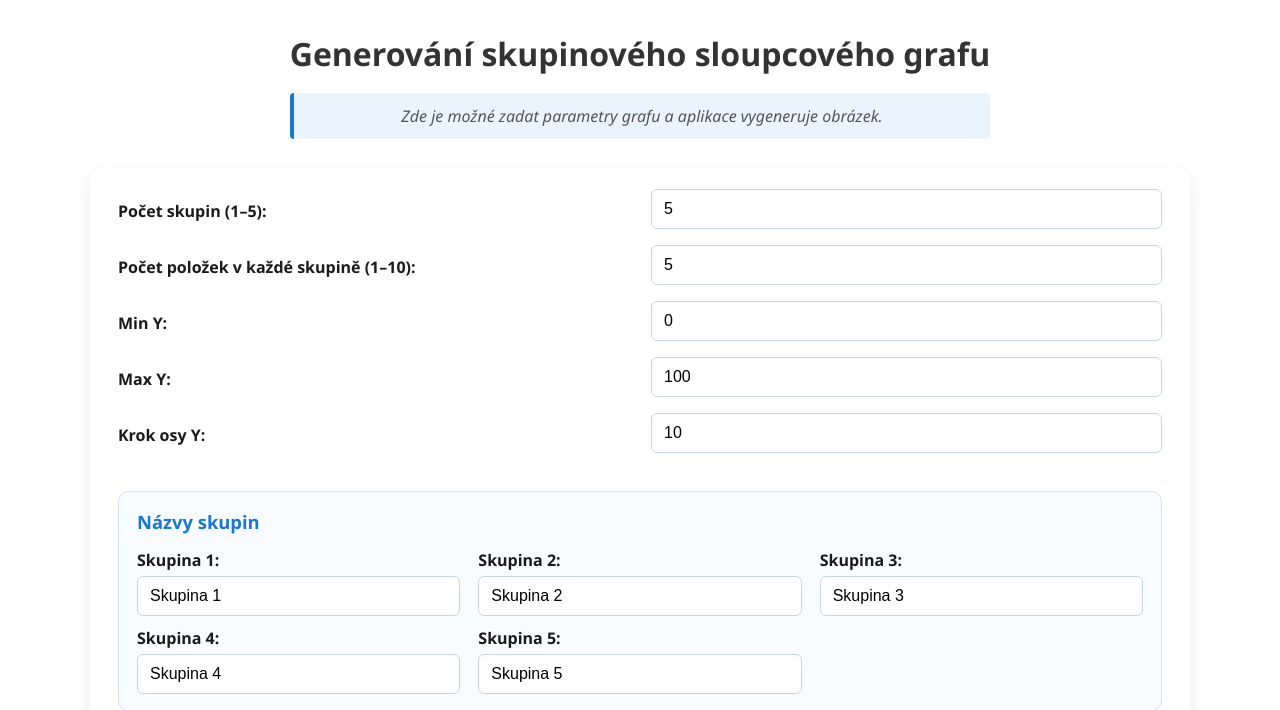
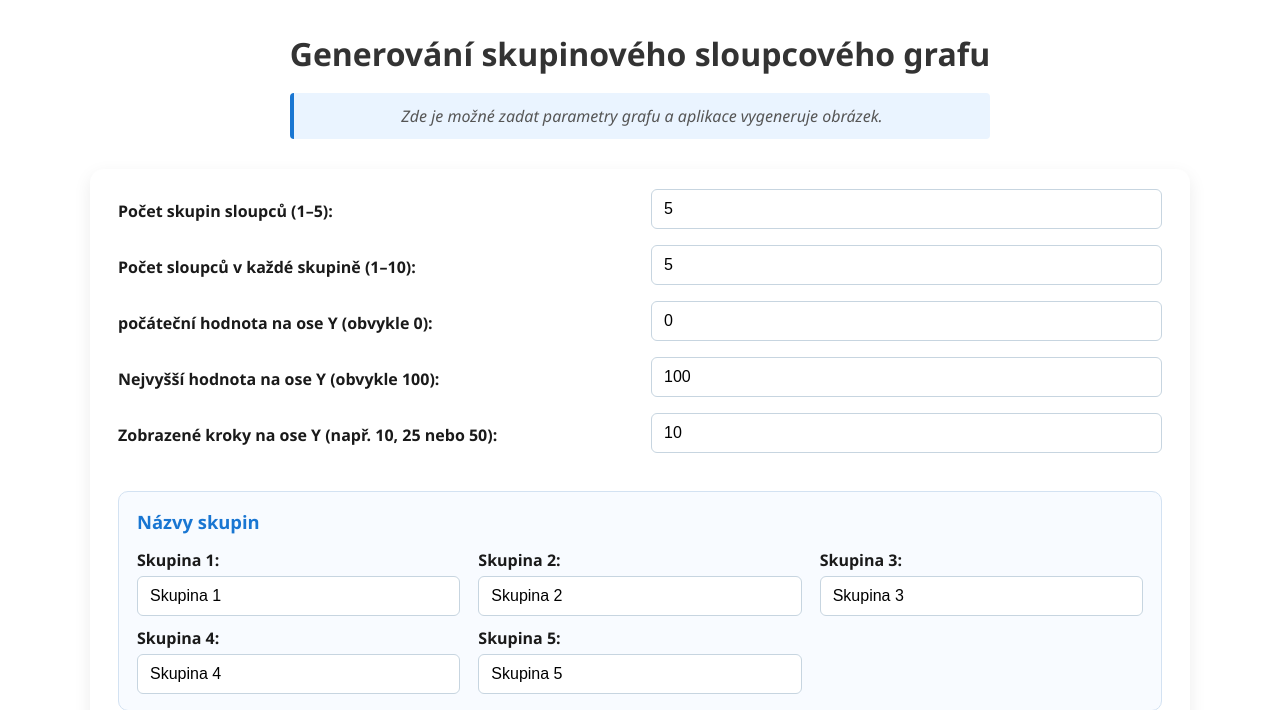
Before and after one commit to HonzaVanek/evidence_webapp, a Django app: page /pojistenci/vychytavky/grouped-bar in a window 1280 px wide. Shown: the part 98-808 px from the top of the page. Run offline with Django 4.2, Linux system fonts and the light colour scheme; the visitor is signed in with stand-in values (Sample User, id 1).

Commit message:
added JS to grouped bar generator. Also added spaces between the columns, it looks better.

```diff
--- a/pojistenci/templates/pojistenci/generate_grouped_bar.html
+++ b/pojistenci/templates/pojistenci/generate_grouped_bar.html
@@ -20,21 +20,21 @@
 <form id="grouped-bar-form" method="post" class="grouped-bar-form">
   {% csrf_token %}
 
-  <label for="grouped-bar-groups-number">Počet skupin (1–5):</label>
+  <label for="grouped-bar-groups-number">Počet skupin sloupců (1–5):</label>
   <input type="number" id="grouped-bar-groups-number" name="grouped-bar-groups-number"
          min="1" max="5" value="{{ prev_groups_count|default:5 }}" required>
 
-  <label for="grouped-bar-items-number">Počet položek v každé skupině (1–10):</label>
+  <label for="grouped-bar-items-number">Počet sloupců v každé skupině (1–10):</label>
   <input type="number" id="grouped-bar-items-number" name="grouped-bar-items-number"
          min="1" max="10" value="{{ prev_items_count|default:5 }}" required>
 
-  <label for="y-min">Min Y:</label>
+  <label for="y-min">počáteční hodnota na ose Y (obvykle 0):</label>
   <input type="number" id="y-min" name="y-min" step="any" value="{{ prev_y_min|default:0 }}" required>
 
-  <label for="y-max">Max Y:</label>
+  <label for="y-max">Nejvyšší hodnota na ose Y (obvykle 100):</label>
   <input type="number" id="y-max" name="y-max" step="any" value="{{ prev_y_max|default:100 }}" required>
 
-  <label for="y-step">Krok osy Y:</label>
+  <label for="y-step">Zobrazené kroky na ose Y (např. 10, 25 nebo 50):</label>
   <input type="number" id="y-step" name="y-step" step="any" value="{{ prev_y_step|default:10 }}" required>
 
   <div id="labels-container"></div>
@@ -96,6 +96,50 @@
       .replaceAll("'", "&#039;");
   }
 
+function getCurrentGroupNames(g) {
+  const names = [];
+  for (let gg = 0; gg < g; gg++) {
+    const inp = document.querySelector(`input[name="group_label_${gg}"]`);
+    const v = (inp?.value || "").trim();
+    names.push(v || `Skupina ${gg+1}`);
+  }
+  return names;
+}
+
+function getCurrentItemNames(i) {
+  const names = [];
+  for (let ii = 0; ii < i; ii++) {
+    const inp = document.querySelector(`input[name="item_label_${ii}"]`);
+    const v = (inp?.value || "").trim();
+    names.push(v || `Položka ${ii+1}`);
+  }
+  return names;
+}
+
+function refreshValueLabels() {
+  const g = clamp(groupsInput.value, 1, 5);
+  const i = clamp(itemsInput.value, 1, 10);
+
+  const groupNames = getCurrentGroupNames(g);
+  const itemNames  = getCurrentItemNames(i);
+
+  document.querySelectorAll(`#values-container .gb-group-title[data-g]`).forEach(h => {
+    const gg = parseInt(h.dataset.g, 10);
+    const gn = groupNames[gg] || `Skupina ${gg+1}`;
+    h.textContent = gn;
+  });
+
+  document.querySelectorAll(`#values-container label[data-g][data-i]`).forEach(lbl => {
+    const gg = parseInt(lbl.dataset.g, 10);
+    const ii = parseInt(lbl.dataset.i, 10);
+
+    const gn = groupNames[gg] || `Skupina ${gg+1}`;
+    const iname = itemNames[ii] || `Položka ${ii+1}`;
+
+    // tady si text uprav dle vkusu:
+    lbl.textContent = `Hodnota – ${gn} / ${iname}:`;
+  });
+}
 
 
 
@@ -149,21 +193,36 @@
 
     let vh = `<h3>Hodnoty</h3>`;
     for (let gg = 0; gg < g; gg++) {
-      vh += `<h4>Skupina ${gg+1}</h4><div class="gb-grid gb-grid--values">`;
+      vh += `<h4 class="gb-group-title" data-g="${gg}">Skupina ${gg+1}</h4><div class="gb-grid gb-grid--values">`;
       for (let ii = 0; ii < i; ii++) {
         const v = (prevValues[gg] && prevValues[gg][ii] !== undefined) ? prevValues[gg][ii] : "";
         vh += `
-        <div class="gb-field">
-          <label>Hodnota – Skupina ${gg+1} / Položka ${ii+1}:</label>
-          <input type="number" step="any" name="value_${gg}_${ii}"
-                 min="${isFinite(yMin) ? yMin : ""}"
-                 max="${isFinite(yMax) ? yMax : ""}"
-                 value="${esc(v)}" required> </div>
+          <div class="gb-field">
+            <label data-g="${gg}" data-i="${ii}">Hodnota – Skupina ${gg+1} / Položka ${ii+1}:</label>
+            <input type="number" step="any" name="value_${gg}_${ii}"
+                  min="${isFinite(yMin) ? yMin : ""}"
+                  max="${isFinite(yMax) ? yMax : ""}"
+                  value="${esc(v)}" required>
+          </div>
         `;
       }
       vh += `</div>`;
     }
     valuesContainer.innerHTML = vh;
+
+      // po vykreslení celé struktury přepiš labely podle aktuálních názvů
+    refreshValueLabels();
+
+    // a napoj živé přepisování při psaní do názvů
+    for (let gg = 0; gg < g; gg++) {
+      const inp = document.querySelector(`input[name="group_label_${gg}"]`);
+      if (inp) inp.addEventListener("input", refreshValueLabels);
+    }
+    for (let ii = 0; ii < i; ii++) {
+      const inp = document.querySelector(`input[name="item_label_${ii}"]`);
+      if (inp) inp.addEventListener("input", refreshValueLabels);
+    }
+
   }
 
   groupsInput.addEventListener("input", build);
@@ -175,8 +234,59 @@
   build();
 })();
 
-console.log("y-max after load:", document.getElementById("y-max").value);
-console.log("y-step after load:", document.getElementById("y-step").value);
+
+function smoothScrollTo(endY, duration = 1400) {
+    const startY = window.scrollY;
+    const distance = endY - startY;
+    let startTime = null;
+
+    // Krásná, plynulá ease-in-out funkce
+    function easeInOut(t) {
+        return t < 0.5
+            ? 4 * t * t * t                    // pomalý rozjezd
+            : 1 - Math.pow(-2 * t + 2, 3) / 2; // zpomalující dojezd
+    }
+
+    function step(timestamp) {
+        if (!startTime) startTime = timestamp;
+        const progress = timestamp - startTime;
+        const percent = Math.min(progress / duration, 1);
+
+        const eased = easeInOut(percent);
+
+        window.scrollTo(0, startY + distance * eased);
+
+        if (percent < 1) {
+            requestAnimationFrame(step);
+        }
+    }
+
+    requestAnimationFrame(step);
+}
+
+document.addEventListener("DOMContentLoaded", function () {
+
+    const form = document.getElementById("grouped-bar-form");
+
+    // 1) Při odeslání nastavíme flag
+    if (form) {
+        form.addEventListener("submit", function () {
+            sessionStorage.setItem("grouped_chart_scroll_after_submit", "1");
+        });
+    }
+
+    // 2) Po reloadu zkontrolujeme flag
+    if (sessionStorage.getItem("grouped_chart_scroll_after_submit") === "1") {
+
+        sessionStorage.removeItem("grouped_chart_scroll_after_submit");
+
+        // počkáme 1 sekundu
+        setTimeout(() => {
+            const end = document.documentElement.scrollHeight;
+            smoothScrollTo(end, 1400); // 1.4s animace
+        }, 800);
+    }
+});
 </script>
 
 {% endblock content %}
--- a/pojistenci/views.py
+++ b/pojistenci/views.py
@@ -734,15 +734,14 @@ def generate_grouped_bar(request):
                 spine.set_visible(False)
 
             group_positions = list(range(groups_count))
-            total_width = 0.8
-            bar_width = total_width / items_count
+            total_width = 0.65
+            inner_gap = 0.02
+            bar_width = (total_width - inner_gap * (items_count - 1)) / items_count
 
             for i in range(items_count):
-                x = [gp - total_width/2 + bar_width/2 + i * bar_width for gp in group_positions]
+                x = [gp - total_width/2 + bar_width/2 + i * (bar_width + inner_gap) for gp in group_positions]
                 y = [values[g][i] for g in range(groups_count)]
                 ax.bar(x, y, width=bar_width, label=item_labels[i], color=item_colors[i])
-
-            ax.set_xticks(group_positions)
 
             ax.set_xticks(group_positions)
 
```
